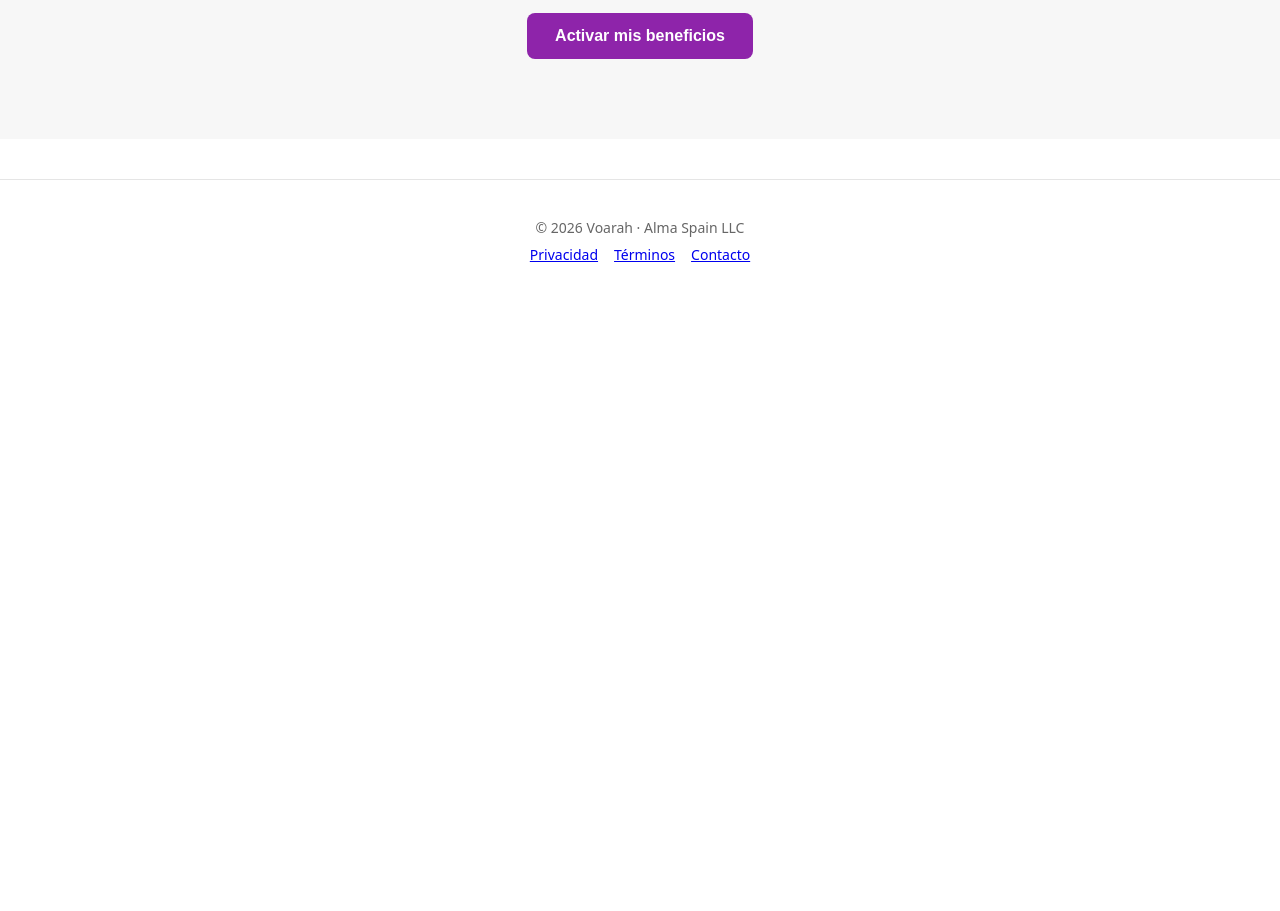
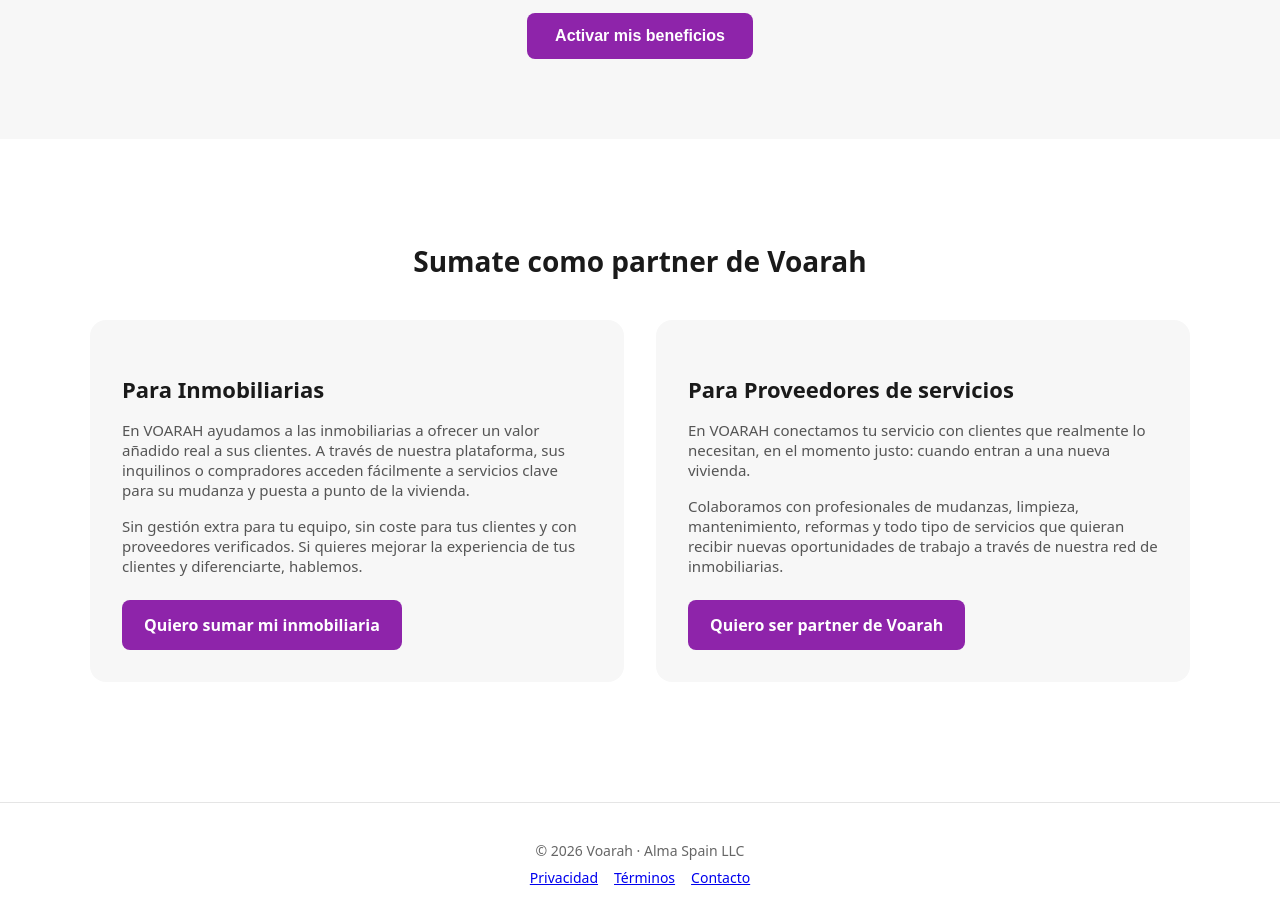
Before and after one commit to voarah82-source/Voarah, a Next.js app: page / in a window 1280 px wide. Shown: the part 1720-2631 px from the top of the page. Before the commit the page ends 2008 px from the top, so only its background shows below. Built offline with nearby package versions, Linux system fonts and the light colour scheme.

Commit message:
Update page.tsx

```diff
--- a/app/page.tsx
+++ b/app/page.tsx
@@ -303,6 +303,124 @@ export default function HomePage() {
     </button>
   </div>
 </section>
+        {/* PARTNERS VOARAH */}
+<section
+  id="partners"
+  style={{
+    background: '#ffffff',
+    padding: '80px 24px'
+  }}
+>
+  <div
+    style={{
+      maxWidth: 1100,
+      margin: '0 auto'
+    }}
+  >
+    <h2
+      style={{
+        fontSize: 28,
+        marginBottom: 40,
+        textAlign: 'center'
+      }}
+    >
+      Sumate como partner de Voarah
+    </h2>
+
+    <div
+      style={{
+        display: 'flex',
+        gap: 32,
+        flexWrap: 'wrap'
+      }}
+    >
+      {/* INMOBILIARIAS */}
+      <div
+        style={{
+          flex: 1,
+          minWidth: 280,
+          background: '#f7f7f7',
+          padding: 32,
+          borderRadius: 16
+        }}
+      >
+        <h3 style={{ fontSize: 22, marginBottom: 16 }}>
+          Para Inmobiliarias
+        </h3>
+
+        <p style={{ fontSize: 15, color: '#555', marginBottom: 16 }}>
+          En VOARAH ayudamos a las inmobiliarias a ofrecer un valor añadido real
+          a sus clientes. A través de nuestra plataforma, sus inquilinos o
+          compradores acceden fácilmente a servicios clave para su mudanza y
+          puesta a punto de la vivienda.
+        </p>
+
+        <p style={{ fontSize: 15, color: '#555', marginBottom: 24 }}>
+          Sin gestión extra para tu equipo, sin coste para tus clientes y con
+          proveedores verificados. Si quieres mejorar la experiencia de tus
+          clientes y diferenciarte, hablemos.
+        </p>
+
+        <a
+          href="/form-inmobiliarias"
+          style={{
+            display: 'inline-block',
+            padding: '14px 22px',
+            background: '#8E24AA',
+            color: '#ffffff',
+            borderRadius: 8,
+            fontWeight: 600,
+            textDecoration: 'none'
+          }}
+        >
+          Quiero sumar mi inmobiliaria
+        </a>
+      </div>
+
+      {/* PROVEEDORES */}
+      <div
+        style={{
+          flex: 1,
+          minWidth: 280,
+          background: '#f7f7f7',
+          padding: 32,
+          borderRadius: 16
+        }}
+      >
+        <h3 style={{ fontSize: 22, marginBottom: 16 }}>
+          Para Proveedores de servicios
+        </h3>
+
+        <p style={{ fontSize: 15, color: '#555', marginBottom: 16 }}>
+          En VOARAH conectamos tu servicio con clientes que realmente lo
+          necesitan, en el momento justo: cuando entran a una nueva vivienda.
+        </p>
+
+        <p style={{ fontSize: 15, color: '#555', marginBottom: 24 }}>
+          Colaboramos con profesionales de mudanzas, limpieza, mantenimiento,
+          reformas y todo tipo de servicios que quieran recibir nuevas
+          oportunidades de trabajo a través de nuestra red de inmobiliarias.
+        </p>
+
+        <a
+          href="/form-proveedores"
+          style={{
+            display: 'inline-block',
+            padding: '14px 22px',
+            background: '#8E24AA',
+            color: '#ffffff',
+            borderRadius: 8,
+            fontWeight: 600,
+            textDecoration: 'none'
+          }}
+        >
+          Quiero ser partner de Voarah
+        </a>
+      </div>
+    </div>
+  </div>
+</section>
+
 
 
 
```
